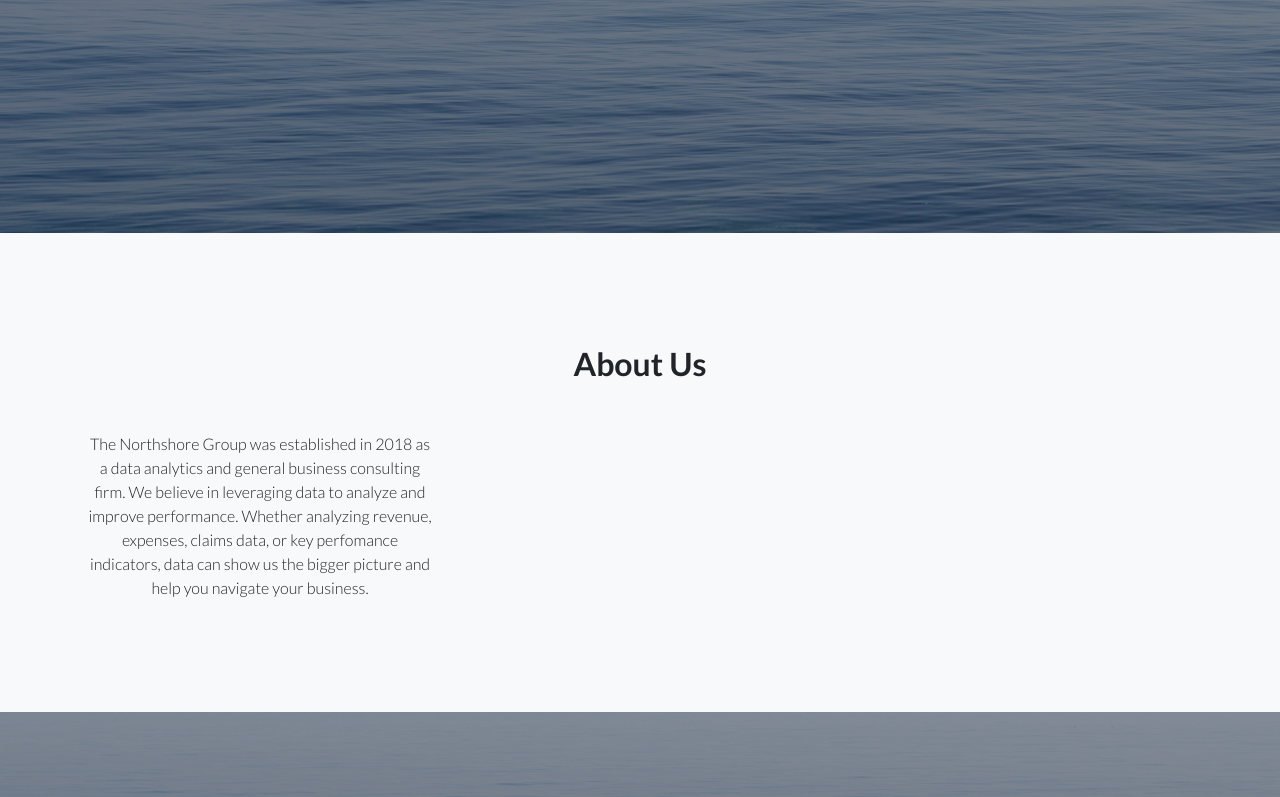
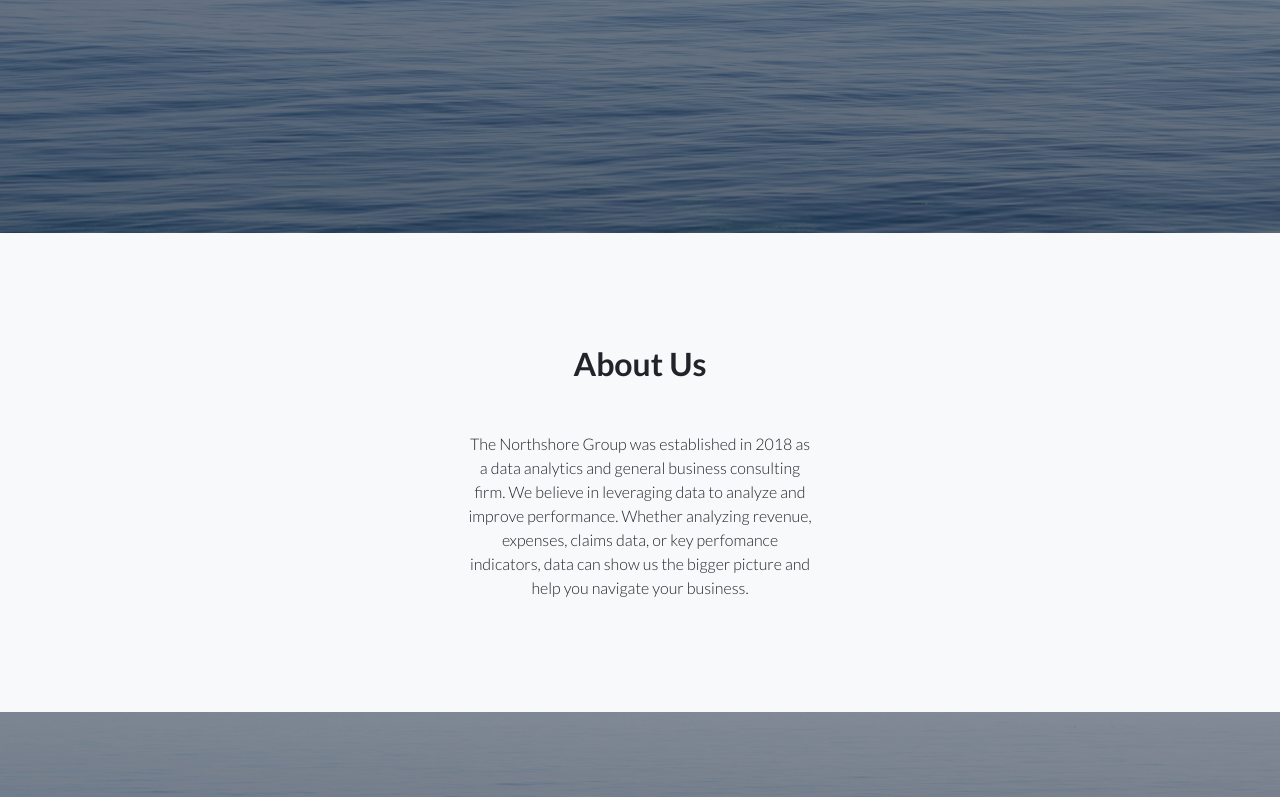
Before and after one commit to ackermat/northshoregrp.github.io, a website: page index.html in a window 1280 px wide. Shown: the part 415-1212 px from the top of the page. Drawn offline with Linux system fonts and the light colour scheme.

Commit message:
centered

```diff
--- a/index.html
+++ b/index.html
@@ -54,7 +54,7 @@
       <div class="container">
         <h2 class="mb-5">About Us</h2>
         <div class="row">
-          <div class="col-lg-4">
+          <div class="col-lg-4 mx-auto">
               <p class="font-weight-light mb-0">The Northshore Group was established in 2018 as a data analytics and general business consulting firm.
                                                  We believe in leveraging data to analyze and improve performance. Whether analyzing revenue, expenses, claims data,
                                                  or key perfomance indicators, data can show us the bigger picture and help you navigate your business. </p>
```
